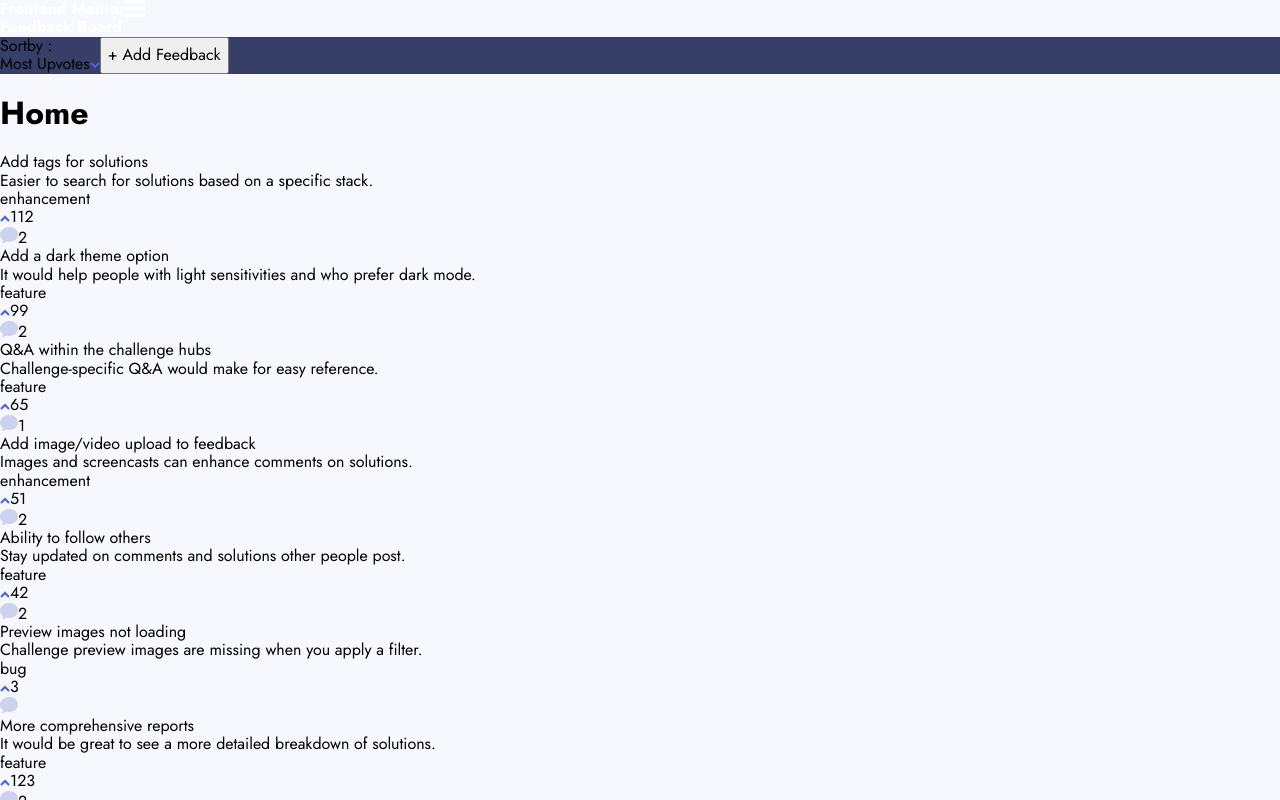
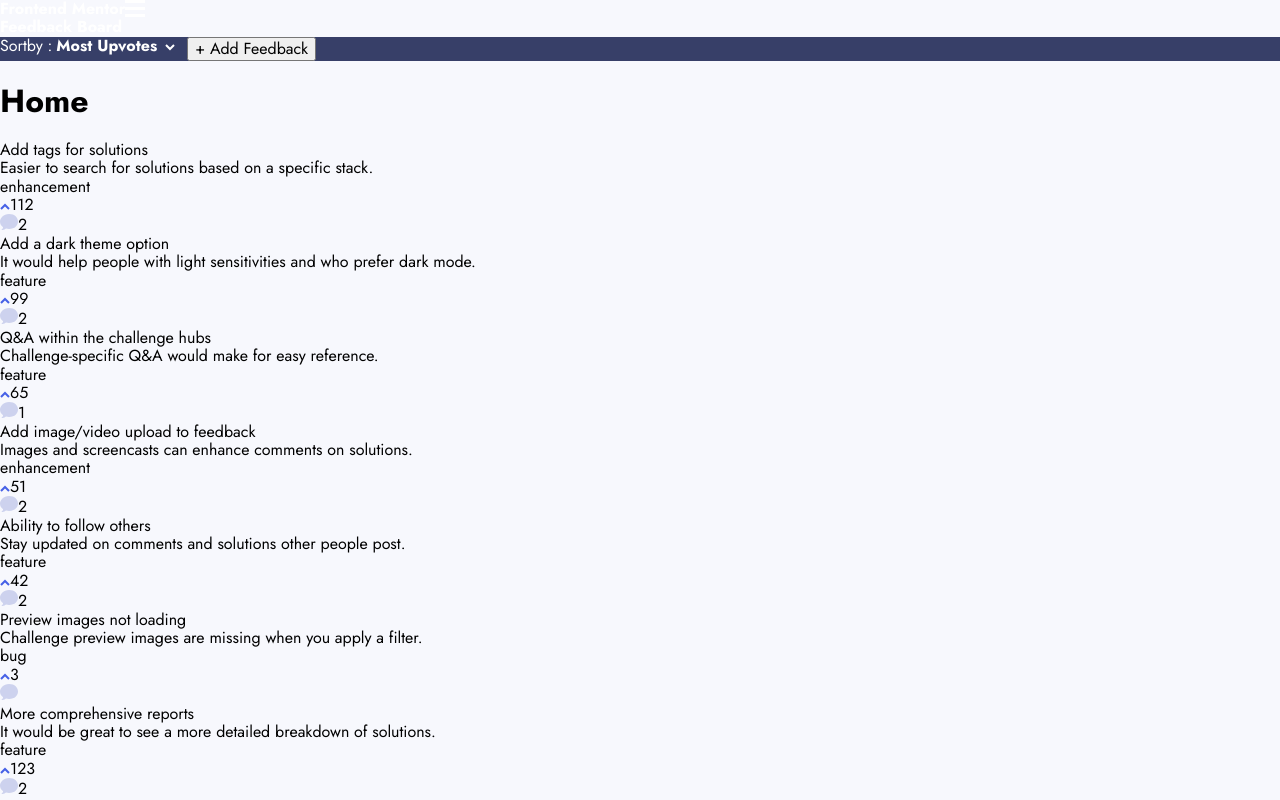
Before and after one commit to cursedxp/product-feedback-app, a React (Create React App) app: page / in a window 1280 px wide. Shown: the top 800 px of the page. Built offline with nearby package versions, Linux system fonts and the light colour scheme.

Commit message:
basic filter styling is done

```diff
--- a/src/components/Filter/Filter.jsx
+++ b/src/components/Filter/Filter.jsx
@@ -1,14 +1,14 @@
 import "./Filter.scss";
-import ArrowIconDown from "../../assets/icons/icon-arrow-down.svg";
+import { ReactComponent as ArrowIconDown } from "../../assets/icons/icon-arrow-down.svg";
 
 export default function Filter() {
   return (
     <div className="filter">
-      <div>
-        <div>Sortby :</div>
-        <div>
+      <div className="flex">
+        <div>Sortby : </div>
+        <div className="sort">
           <span>Most Upvotes</span>
-          <img src={ArrowIconDown} alt="" />
+          <ArrowIconDown className="arrow-icon" />
         </div>
       </div>
       <button>
--- a/src/components/Filter/Filter.mobile.scss
+++ b/src/components/Filter/Filter.mobile.scss
@@ -3,6 +3,7 @@
   height: 56px;
   justify-content: space-between;
   align-items: center;
+  font-size: $font-size-body-3;
   button {
     @include violette-button-default;
   }
--- a/src/components/Filter/Filter.scss
+++ b/src/components/Filter/Filter.scss
@@ -4,6 +4,17 @@
   background-color: $rhino;
   width: 100%;
   display: flex;
+  color: $white;
+  .sort {
+    font-weight: 700;
+    margin: 0 4px;
+    .arrow-icon {
+      margin: 0 8px;
+      & path {
+        stroke: $white;
+      }
+    }
+  }
 }
 @media (max-width: 375px) {
   @import "Filter.mobile.scss";
```
